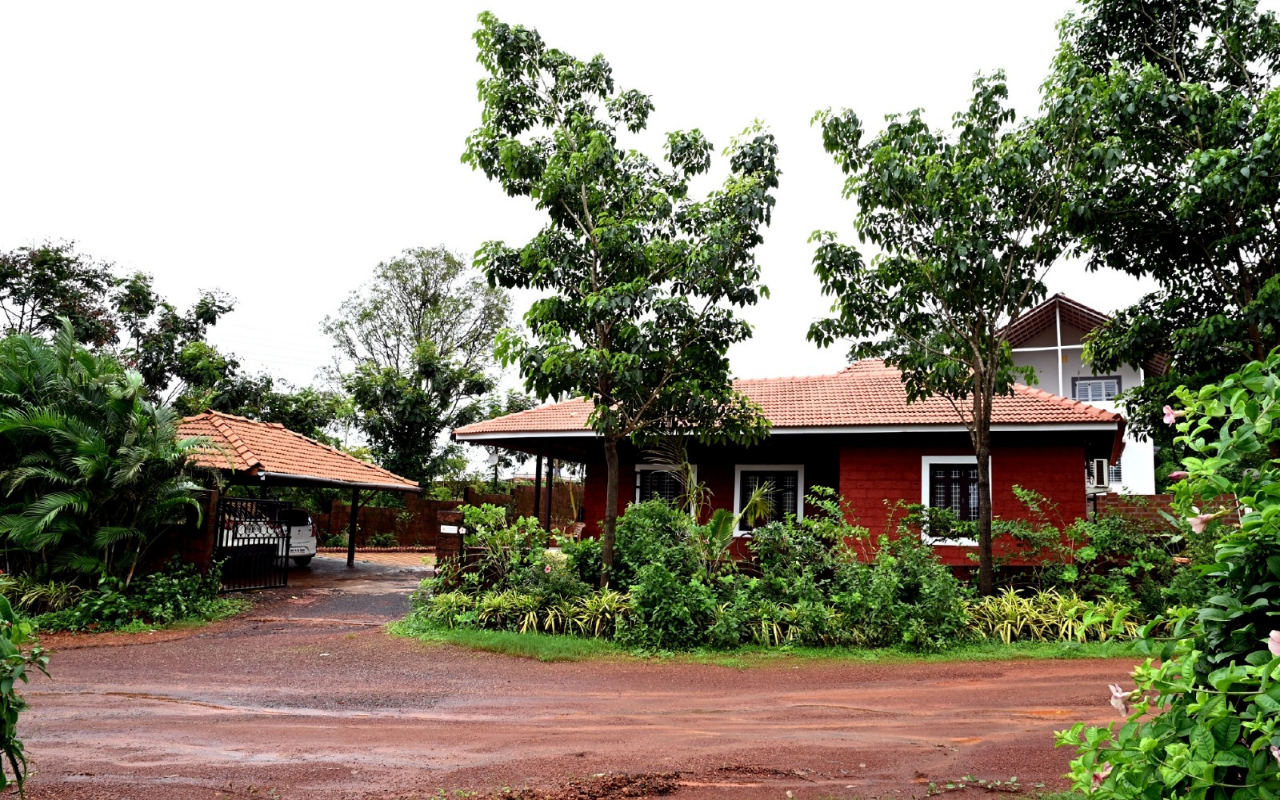
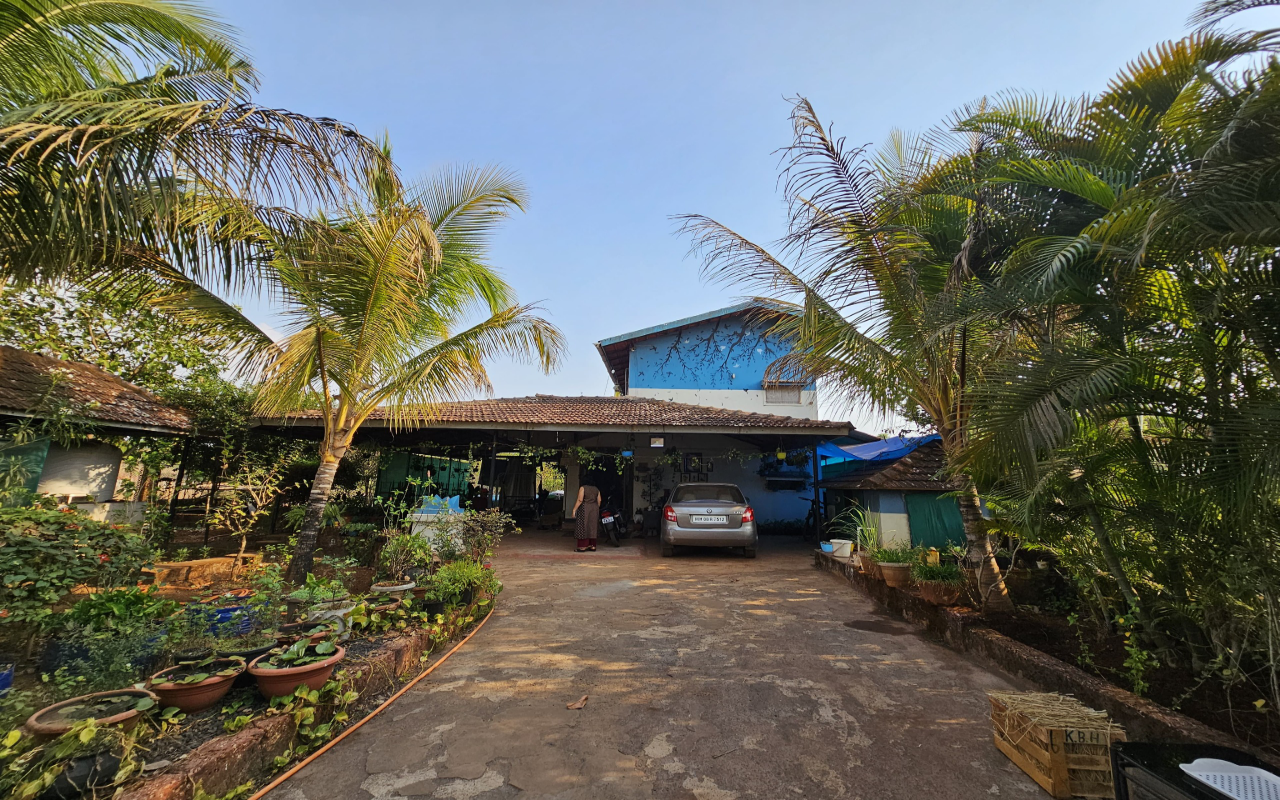
Before and after one commit to AntonyFleck/kokan, a Next.js app: page /Section3 in a window 1280 px wide. Built offline with nearby package versions, Linux system fonts and the light colour scheme.

Commit message:
round 2 with did

```diff
--- a/components/Heading.tsx
+++ b/components/Heading.tsx
@@ -31,12 +31,12 @@ export default function Heading() {
     }
   };
   return (
-    <div className="overflow-auto">
+    <div>
       <div className="pl-16 ">
         <div className="text-[#08110C] font-jakarta text-[32px] font-bold leading-[40.32px]  text-left mt-10">
           <p>Discover Our Current Projects in Progress</p>
         </div>
-        <div className="text-[#27563A] text-[19px] font-medium leading-[32px] text-left flex mt-3 pb-4 ">
+        <div className="text-[#27563A] text-[19px] font-medium leading-[32px] text-left flex mt-3 pb-4 overflow-auto">
           <div>
             <button
               onClick={() => setActiveComponent("A")}
--- a/components/Window2.tsx
+++ b/components/Window2.tsx
@@ -6,7 +6,7 @@ export default function Window2() {
     <div className="relative flex h-full mb-20 flex-1">
       <div className="w-[50vw] h-[50vw] md:size-60 lg:w-screen lg:h-full">
         <Image
-          src="/images/img2.jpeg"
+          src="/images/img3.jpeg"
           alt="Description of the image"
           layout="fill"
           objectFit=""
--- a/pages/Section3.tsx
+++ b/pages/Section3.tsx
@@ -7,7 +7,7 @@ export default function Section3() {
   return (
     <div className="w-full h-[80%] bg-[#E4E5DF] p-4 md:p-8 lg:p-12">
       <div className="max-w-6xl mx-auto grid gap-8 lg:grid-cols-2 lg:hidden">
-        <Card />
+        <Card2 />
         <Window2 />
       </div>
       <div className="max-w-6xl mx-auto lg:grid gap-8 lg:grid-cols-2 hidden ">
```
Also changed, not shown: public/images/img2.jpeg (deleted), public/images/img3.jpeg (added).
